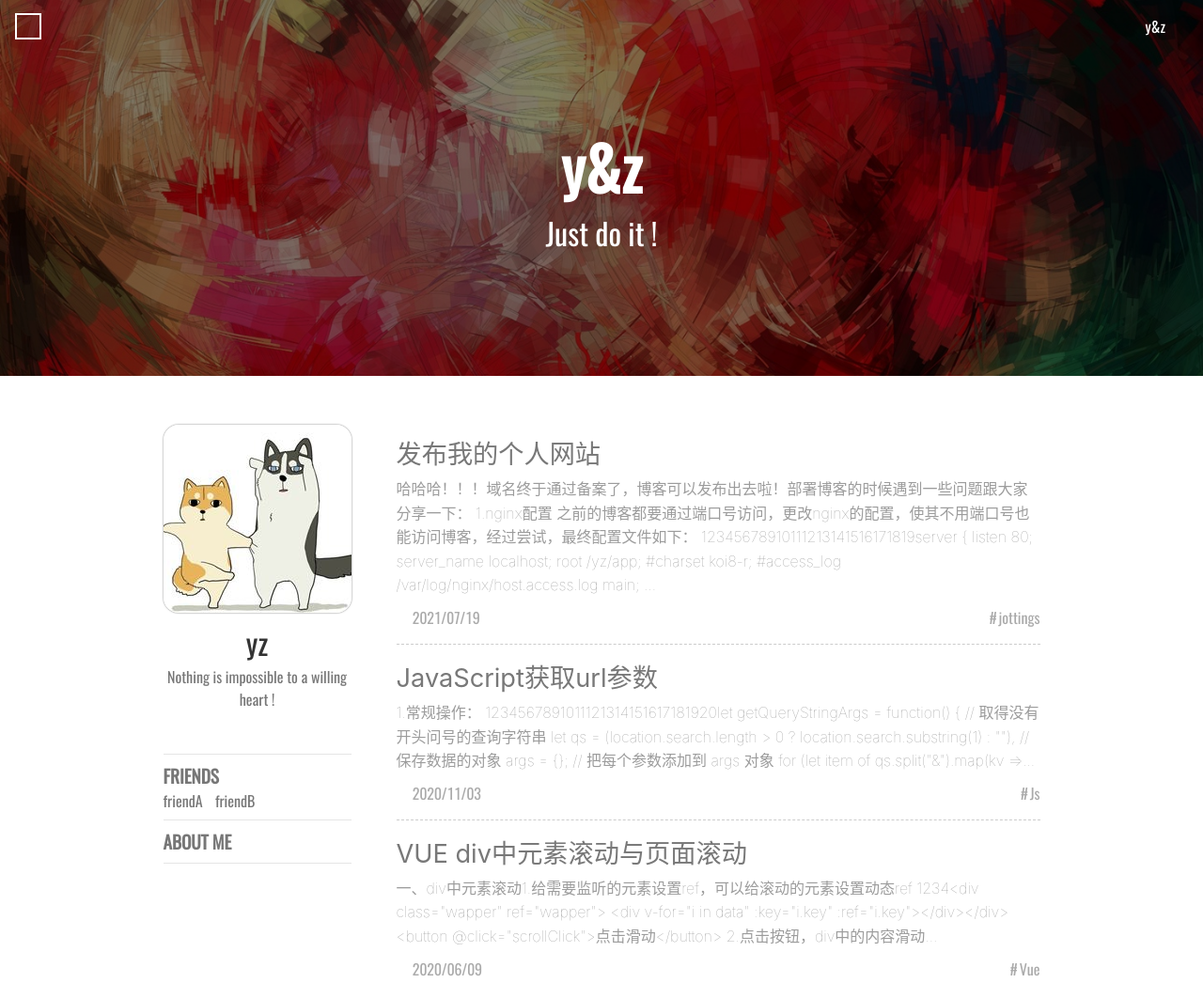
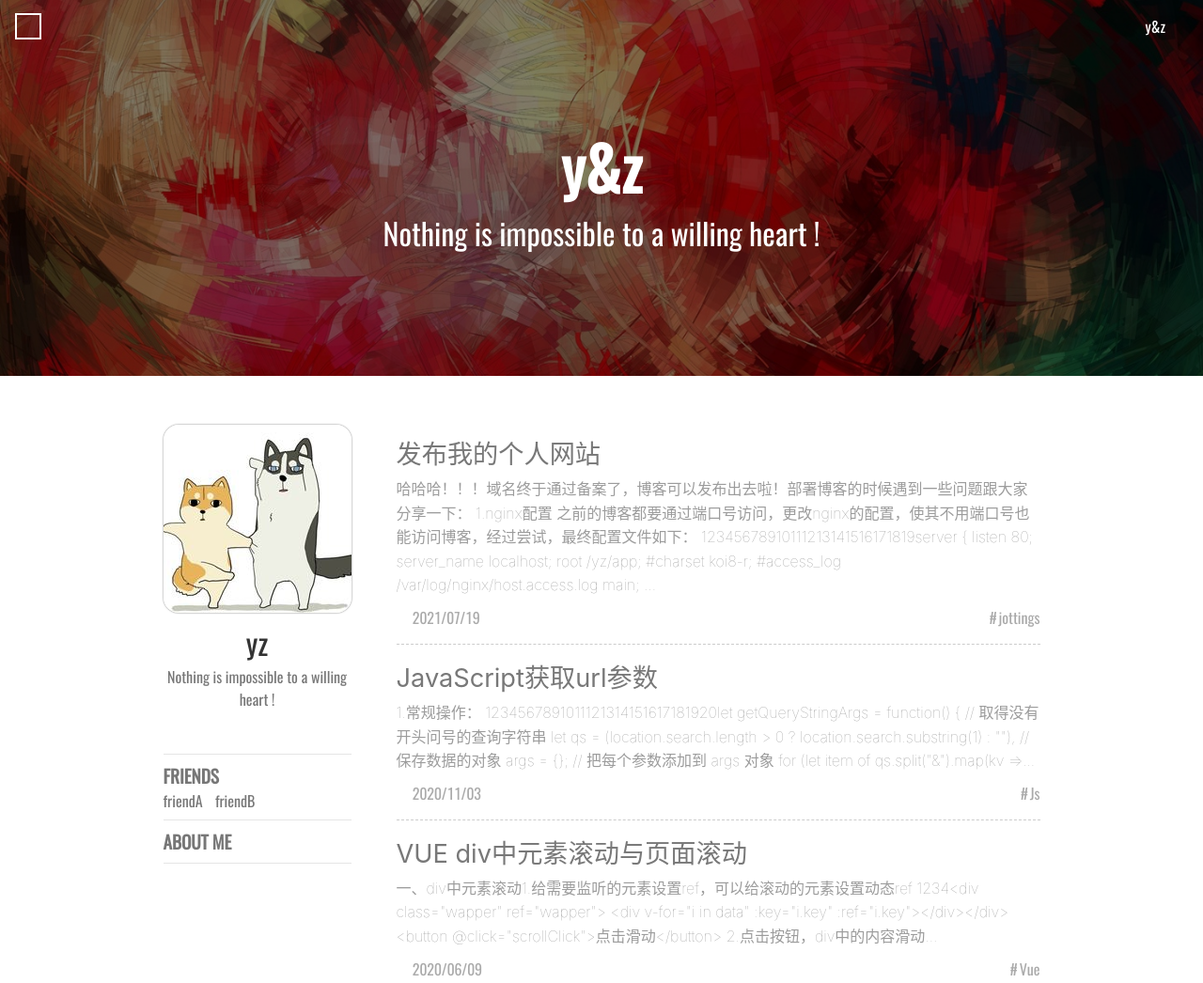
Before and after one commit to yz649371380/yz.github.io, a plain HTML site: page index.html in a window 1280 px wide. Shown: the top 1046 px of the page at 94% size. Drawn offline with nearby package versions, Linux system fonts and the light colour scheme; some packages are replaced by stand-ins of ours; a script that the page names is missing; a web font is replaced by a local one.

Commit message:
Site updated: 2021-07-21 11:16:40

```diff
--- a/index.html
+++ b/index.html
@@ -245,7 +245,7 @@ height:50vh;
             <!-- 主页副标题  -->
 
 
-                Just do it !
+                Nothing is impossible to a willing heart !
 
             <!-- 文章页  -->
 
```
Also changed, not shown: page/2/index.html (+1 -1 lines).
